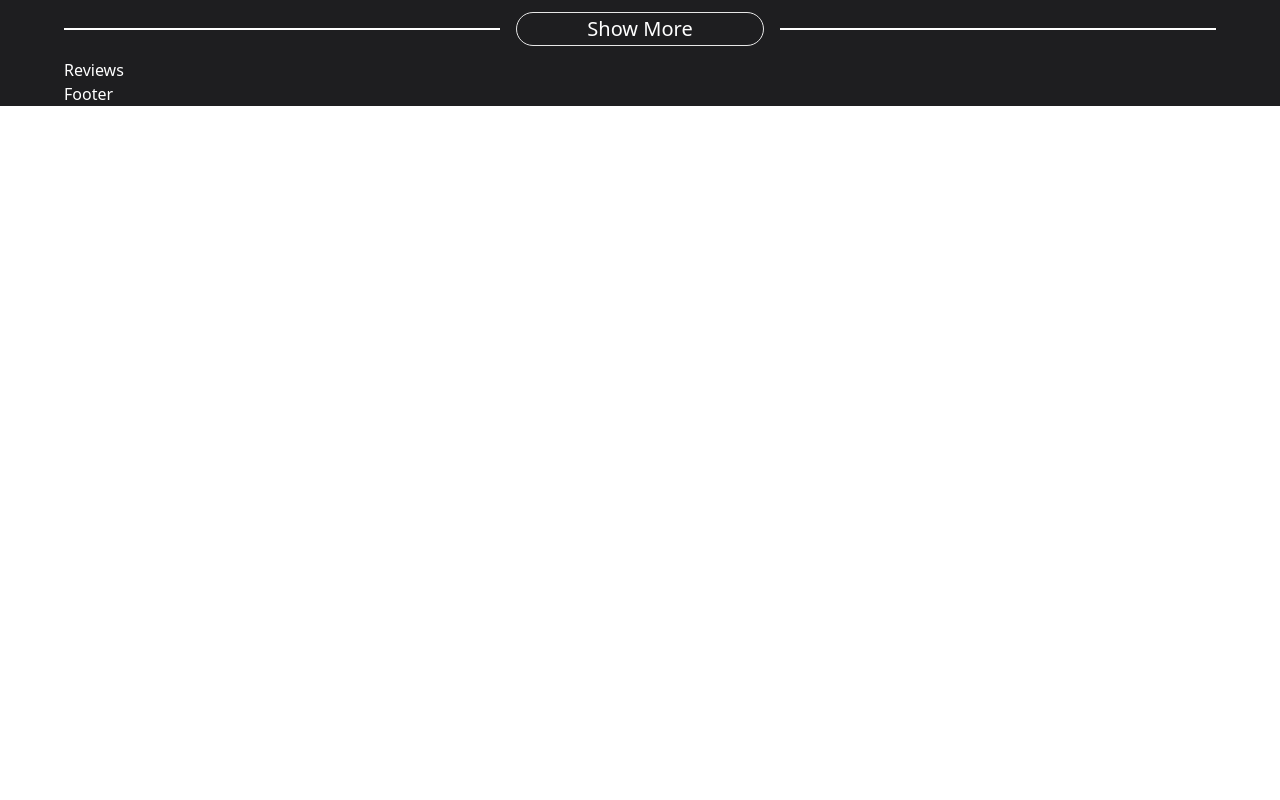
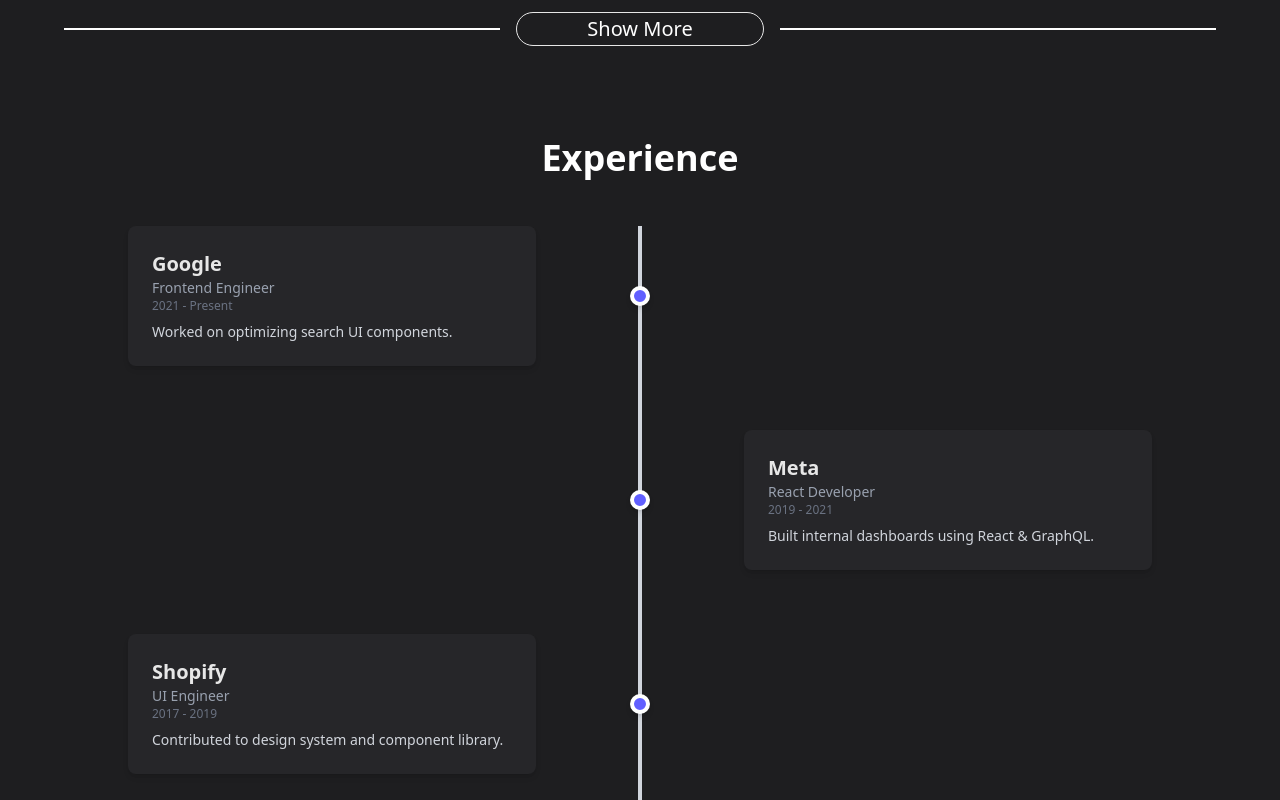
Before and after one commit to moeezrashidd/Portfolio, a React (Vite) app: page / in a window 1280 px wide. Shown: the part 2680-3480 px from the top of the page. Before the commit the page ends 2786 px from the top, so only its background shows below. Built offline with nearby package versions, Linux system fonts and the light colour scheme.

Commit message:
Done by Moeez Rashid 1:09 8/2/2025

```diff
--- a/src/App.jsx
+++ b/src/App.jsx
@@ -1,4 +1,5 @@
 import About from "./components/about"
+import Experience from "./components/experience"
 import Footer from "./components/footer"
 import Hero from "./components/hero"
 import Nav from "./components/navbar"
@@ -18,6 +19,7 @@
       <About />
       <Skills />
       <Work />
+      <Experience />
       <Reviews />
       <Footer />
     </div>
--- /dev/null
+++ b/src/components/experience.jsx
@@ -0,0 +1,34 @@
+import { motion } from "framer-motion";
+import { experiences } from '../data/data';
+import ExperienceCard from "./subComp/ExperienceCard";
+
+
+
+
+function Experience() {
+    return (
+        <motion.div
+            initial={{ opacity: 0, y: -60 }}
+            animate={{ opacity: 1, y: 0 }}
+            transition={{ duration: 0.6 }}
+            className="relative py-20 px-4 md:px-12 "
+        >
+            <h2 className="text-4xl font-bold text-center mb-12 ">
+                Experience
+            </h2>
+
+            <div className="relative max-w-6xl mx-auto">
+                {/* Vertical Line */}
+                <div className="absolute left-1/2 transform -translate-x-1/2 h-full w-1 bg-gray-300 z-0" />
+
+                <div className="flex flex-col gap-16 justify-center items-center ">
+                    {experiences.map((exp, idx) => (
+                        <ExperienceCard key={idx} data={exp} align={idx % 2 === 0 ? "left" : "right"} />
+                    ))}
+                </div>
+            </div>
+        </motion.div>
+    );
+}
+
+export default Experience;
--- /dev/null
+++ b/src/components/subComp/ExperienceCard.jsx
@@ -0,0 +1,23 @@
+export default function ExperienceCard({ data, align }) {
+    const isLeft = align === "left";
+
+    return (
+        <div className="relative flex flex-col md:flex-row items-center justify-between w-full">
+            {/* Left or Right content */}
+            <div className={`w-full md:w-5/12 px-4 ${isLeft ? "md:justify-end" : "md:order-2 md:justify-start"} flex justify-center items-center`}>
+                <div className="bg-[#262629] p-6 rounded-lg shadow-md w-full max-w-md">
+                    <h3 className="text-xl font-semibold text-[#E7E7E7]">{data.company}</h3>
+                    <p className="text-sm font-medium text-gray-400">{data.role}</p>
+                    <p className="text-xs text-gray-500 mb-2">{data.duration}</p>
+                    <p className="text-sm text-gray-300 ">{data.description}</p>
+                </div>
+            </div>
+
+            {/* Center Dot */}
+            <div className="absolute left-1/2 transform -translate-x-1/2 md:translate-x-[-50%] bg-indigo-500 w-5 h-5 rounded-full border-4 border-white shadow-md z-20" />
+
+            {/* Spacer for symmetry */}
+            <div className={`hidden md:flex w-5/12 ${isLeft ? "order-2" : ""}`} />
+        </div>
+    );
+}
--- a/src/components/subComp/projectCard.jsx
+++ b/src/components/subComp/projectCard.jsx
@@ -4,7 +4,7 @@
 const ProjectCard = ({item}) => {
   return (
 
-      <Tilt className="   w-full md:w-[47%] lg:w-[32%] max-h-1/2  flex flex-col justify-start items-start  gap-2 bg-[#262629]   px-3 py-5 rounded-2xl"
+      <Tilt className="   w-full sm:w-[47%] lg:w-[32%] max-h-1/2  flex flex-col justify-start items-start  gap-2 bg-[#262629]   px-3 py-5 rounded-xl"
           >
 
               <AutoSlider images={item.img} />
--- a/src/data/data.js
+++ b/src/data/data.js
@@ -163,3 +163,32 @@
 
     },
 ].reverse()
+
+
+//******************/ EXPERINECE sECTION/*******************
+
+export const experiences = [
+    {
+        company: "Google",
+        role: "Frontend Engineer",
+        duration: "2021 - Present",
+        description: "Worked on optimizing search UI components.",
+    },
+    {
+        company: "Meta",
+        role: "React Developer",
+        duration: "2019 - 2021",
+        description: "Built internal dashboards using React & GraphQL.",
+    },
+    {
+        company: "Shopify",
+        role: "UI Engineer",
+        duration: "2017 - 2019",
+        description: "Contributed to design system and component library.",
+    }, {
+        company: "Google",
+        role: "Frontend Engineer",
+        duration: "2021 - Present",
+        description: "Worked on optimizing search UI components.",
+    },
+];
```
